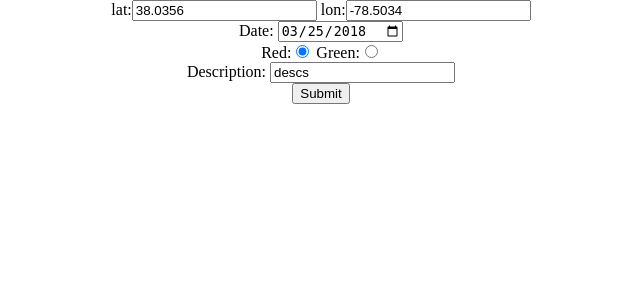
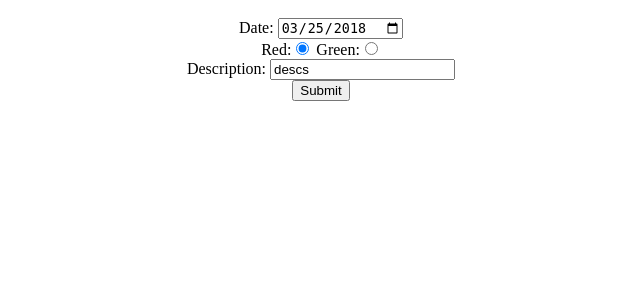
Before and after one commit to kp2zf/RedDotMap, a Flask app: page / in a window 1280 px wide. Shown: the part 506-800 px from the top of the page, without its empty margins (319-959 px from the left). Run offline with Flask 2, Linux system fonts and the light colour scheme; some libraries are stand-ins or nearby versions.

Commit message:
made lat/lon invisible

```diff
--- a/DBtest/templates/index.html
+++ b/DBtest/templates/index.html
@@ -74,8 +74,8 @@ div#gmap {
 			<div id="gmap"></div>
 			<!-- REFERENCES -->
 
-			lat:<input type='text' name='lat' id='lat' value='38.0356' required>
-			lon:<input type='text' name='lon' id='lon' value='-78.5034' required>
+			<input type='hidden' name='lat' id='lat' value='38.0356' required>
+			<input type='hidden' name='lon' id='lon' value='-78.5034' required>
 			<br>
 			Date: <input type='date' id='datepick' name='date' required>
 			<br>
```
